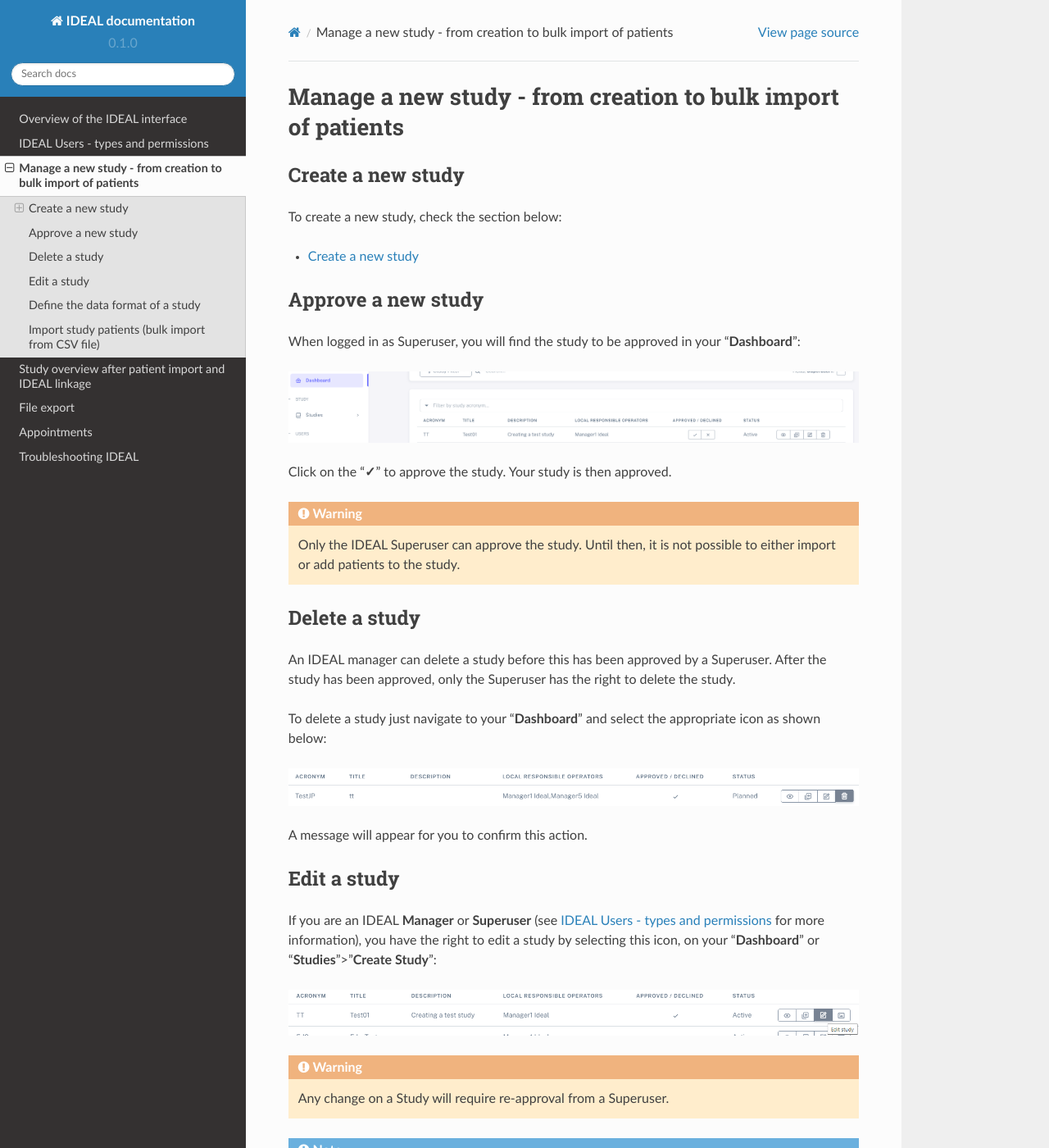
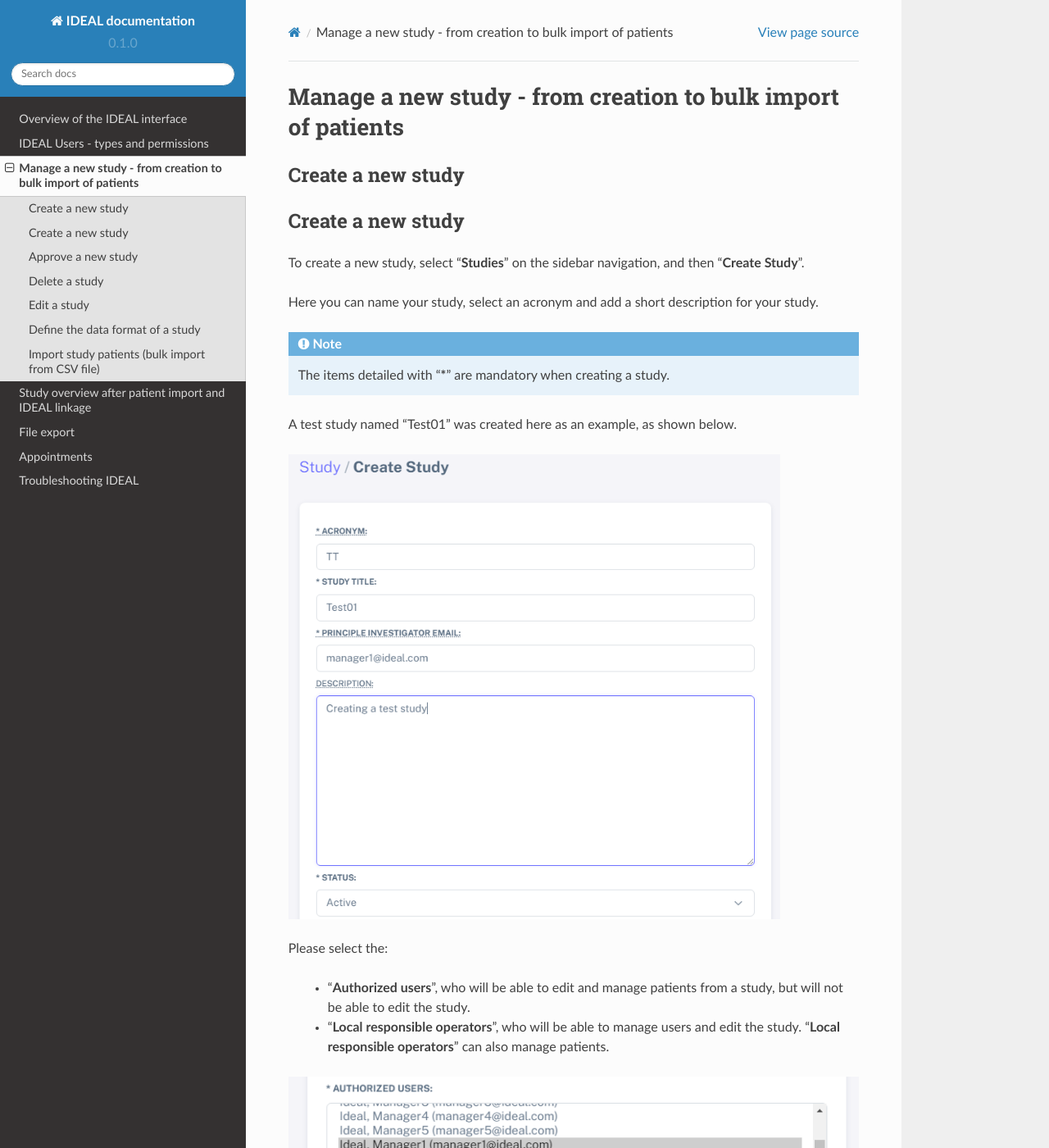
Before and after one commit to Nynuphar/IDEAL-doc, a Sphinx documentation site: the page built from docs/source/study.rst, in a window 1280 px wide and 1400 px high. Shown: the whole window at 82% size. Built offline with Sphinx 7.4.7 and the Read the Docs theme 2.0.0, drawn with Linux system fonts in a browser that asks for light colours; some of the changed text lies outside the part shown.

Commit message:
Update study.rst

```diff
--- a/docs/source/study.rst
+++ b/docs/source/study.rst
@@ -4,12 +4,41 @@ Manage a new study - from creation to bulk import of patients
 Create a new study
 ********************
 
-To create a new study, check the section below:
+Create a new study
+********************
 
-.. toctree::
-   :maxdepth: 1
+To create a new study, select "**Studies**" on the sidebar navigation, and then "**Create Study**".
 
-   createstudy
+Here you can name your study, select an acronym and add a short description for your study.
+
+.. note:: The items detailed with "*****" are mandatory when creating a study.
+
+A test study named "Test01" was created here as an example, as shown below.
+
+
+.. image:: StudyTestCreated.png
+   :width: 600
+
+
+Please select the:
+
+   * "**Authorized users**", who will be able to edit and manage patients from a study, but will not be able to edit the study.
+   * "**Local responsible operators**", who will be able to manage users and edit the study.  "**Local responsible operators**" can also manage patients.
+
+
+.. image:: UsersStudySelect.png
+
+
+.. note::
+   To select multiple users, please use the CTRL + left click button.
+
+You can now click to save and create your study. Your study can now be seen in the "**Studies**" area, as seen below:
+
+
+.. image:: WaitForSuperuser.png
+
+
+Now, your study needs to be approved by the Superuser. Check the next section to understand how to *Approve a new study*.
 
 Approve a new study
 ********************
```
